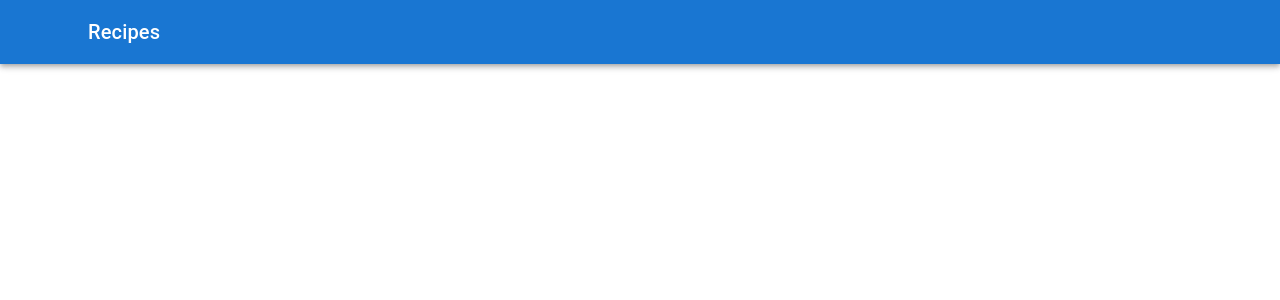
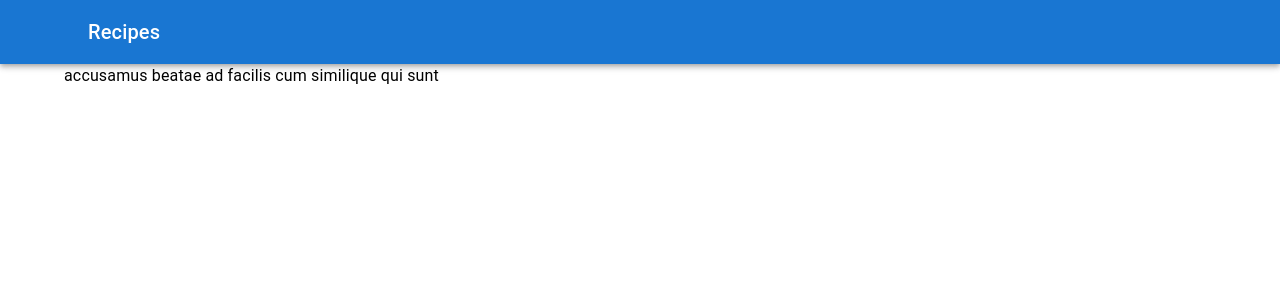
Before and after one commit to shukhratabdullaev/Recipes, a React (Create React App) app: page /details/1 in a window 1280 px wide. Shown: the top 300 px of the page. Built offline with nearby package versions, Linux system fonts and the light colour scheme.

Commit message:
refactoring

```diff
--- a/src/app/App.tsx
+++ b/src/app/App.tsx
@@ -1,4 +1,4 @@
-import React from 'react';
+import React, { useEffect } from 'react';
 import { RecipesList } from '../components/RecipesList/RecipesList';
 import Container from '@mui/material/Container/Container';
 import { Link, Route, Routes } from 'react-router-dom';
@@ -7,8 +7,18 @@ import Toolbar from '@mui/material/Toolbar/Toolbar';
 import Typography from '@mui/material/Typography/Typography';
 import { RecipeDetailsPage } from '../components/RecipeDetailsPage/RecipeDetailsPage';
 import { CreateRecipePage } from '../components/CreateRecipePage/CreateRecipePage';
+import { useAppDispatch } from './store';
+import { fetchRecipes } from '../components/RecipesList/recipes-reducer';
 
-const App = () => <div className='App'>
+const App = () => {
+  const dispatch = useAppDispatch();
+
+  useEffect(() => {
+    const data = fetchRecipes();
+    dispatch(data);
+  }, []);
+
+  return <div className='App'>
     <AppBar position='static'>
       <Container>
         <Toolbar>
@@ -21,12 +31,14 @@ const App = () => <div className='App'>
     <Container fixed>
       <Routes>
         <Route path='/' element={<RecipesList />} />
-      <Route path='/details/:userId' element={<RecipeDetailsPage />} />
+        <Route path='/details/:recipeId' element={<RecipeDetailsPage />} />
         <Route path='/create' element={<CreateRecipePage />} />
         <Route path='/edit' element={<CreateRecipePage />} />
         {/* <Route path='*' element={<h1>Not Fount 404</h1>} /> */}
       </Routes>
     </Container>
   </div>;
+};
+
 
 export default App;
--- a/src/components/RecipeDetailsPage/RecipeDetailsPage.tsx
+++ b/src/components/RecipeDetailsPage/RecipeDetailsPage.tsx
@@ -1,23 +1,23 @@
 import { useParams } from 'react-router-dom';
-import { useAppDispatch, useAppSelector } from '../../app/store';
-import { RecipeType } from '../../api/recipes-api';
+import { useAppSelector } from '../../app/store';
 import Typography from '@mui/material/Typography/Typography';
 import React from 'react';
 
 export const RecipeDetailsPage = () => {
-  const recipes = useAppSelector<RecipeType[]>(state => state.recipes);
-  const userId  = useParams();
-  // const recipe = recipes.filter(r => r.id === +!params.id)[0];
-  console.log(userId)
-  const dispatch = useAppDispatch();
+  const { recipeId } = useParams();
+  const recipes = useAppSelector(state => state.recipes);
+  let recipe;
+  if (recipeId) recipe = recipes.find(el => el.id === +recipeId);
 
 
+  if (recipe) {
     return (
       <div>
         <Typography>
-        {/* {recipe.title} */}
+          {recipe.title}
         </Typography>
       </div>
     );
-
+  }
+  return <h1>2</h1>;
 };
--- a/src/components/RecipesList/Recipe/Recipe.tsx
+++ b/src/components/RecipesList/Recipe/Recipe.tsx
@@ -49,7 +49,7 @@ export const Recipe: React.FC<PropsType> = React.memo(({ recipe }) => {
           </Typography>
         </CardContent>
         <CardActions sx={{ justifyContent: 'space-between' }}>
-          <Button component={Link} to={`/details:${recipe.id}`} size='medium'>Learn More</Button>
+          <Button component={Link} to={`/details/${recipe.id}`} size='medium'>Learn More</Button>
           <Button size='medium' onClick={() => setEditableMode(true)}>edit</Button>
           <Button size='medium' onClick={removeRecipe}>Delete</Button>
         </CardActions>
--- a/src/components/RecipesList/RecipesList.tsx
+++ b/src/components/RecipesList/RecipesList.tsx
@@ -1,11 +1,10 @@
 import Grid from '@mui/material/Grid/Grid';
 import Paper from '@mui/material/Paper/Paper';
 import IconButton from '@mui/material/IconButton';
-import React, { useEffect } from 'react';
+import React from 'react';
 import { RecipeType } from '../../api/recipes-api';
-import { useAppDispatch, useAppSelector } from '../../app/store';
+import { useAppSelector } from '../../app/store';
 import { Recipe } from './Recipe/Recipe';
-import { fetchRecipes } from './recipes-reducer';
 import { AddBox } from '@mui/icons-material';
 import Card from '@mui/material/Card';
 import CardContent from '@mui/material/CardContent';
@@ -13,12 +12,6 @@ import { Link } from 'react-router-dom';
 
 export const RecipesList: React.FC = () => {
   const recipes = useAppSelector<RecipeType[]>(state => state.recipes);
-  const dispatch = useAppDispatch();
-
-  useEffect(() => {
-    const data = fetchRecipes();
-    dispatch(data);
-  }, []);
 
   return (
     <Grid container spacing={3}>
```
Lines whose indentation alone changed are shown as unchanged.
